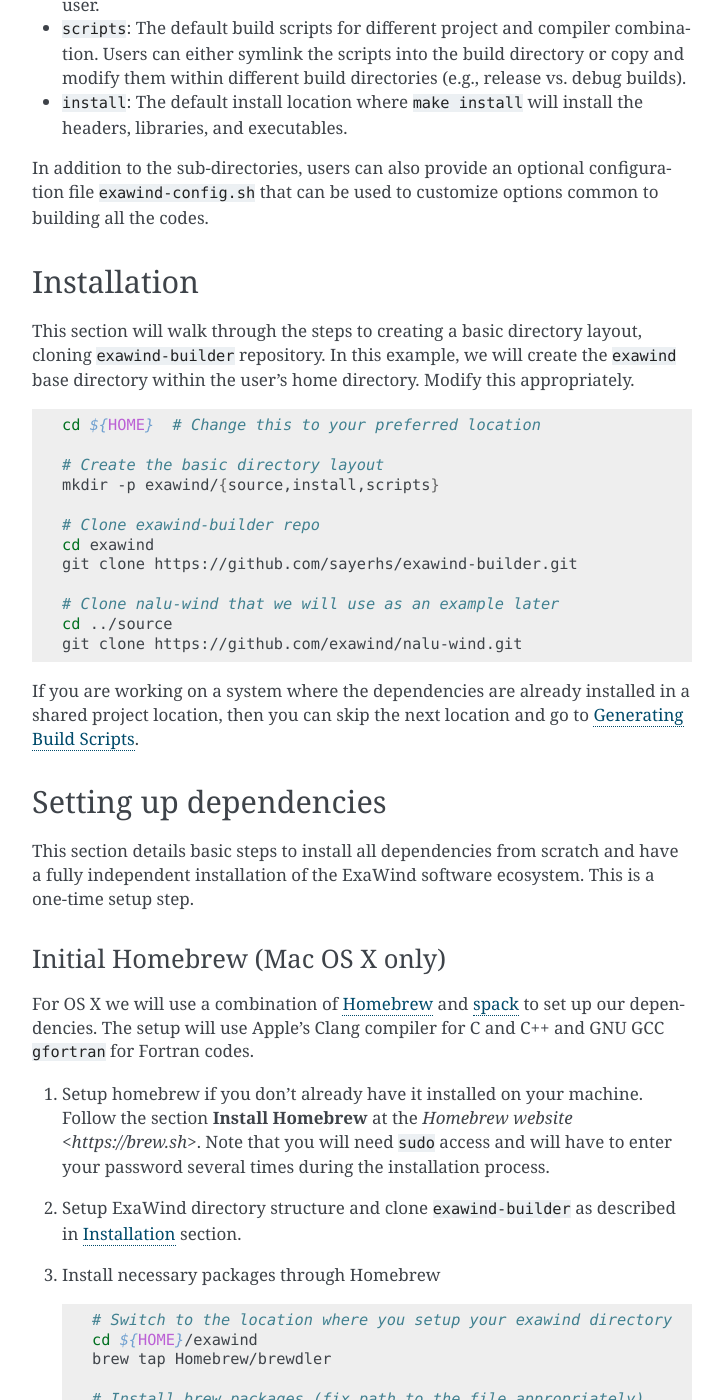
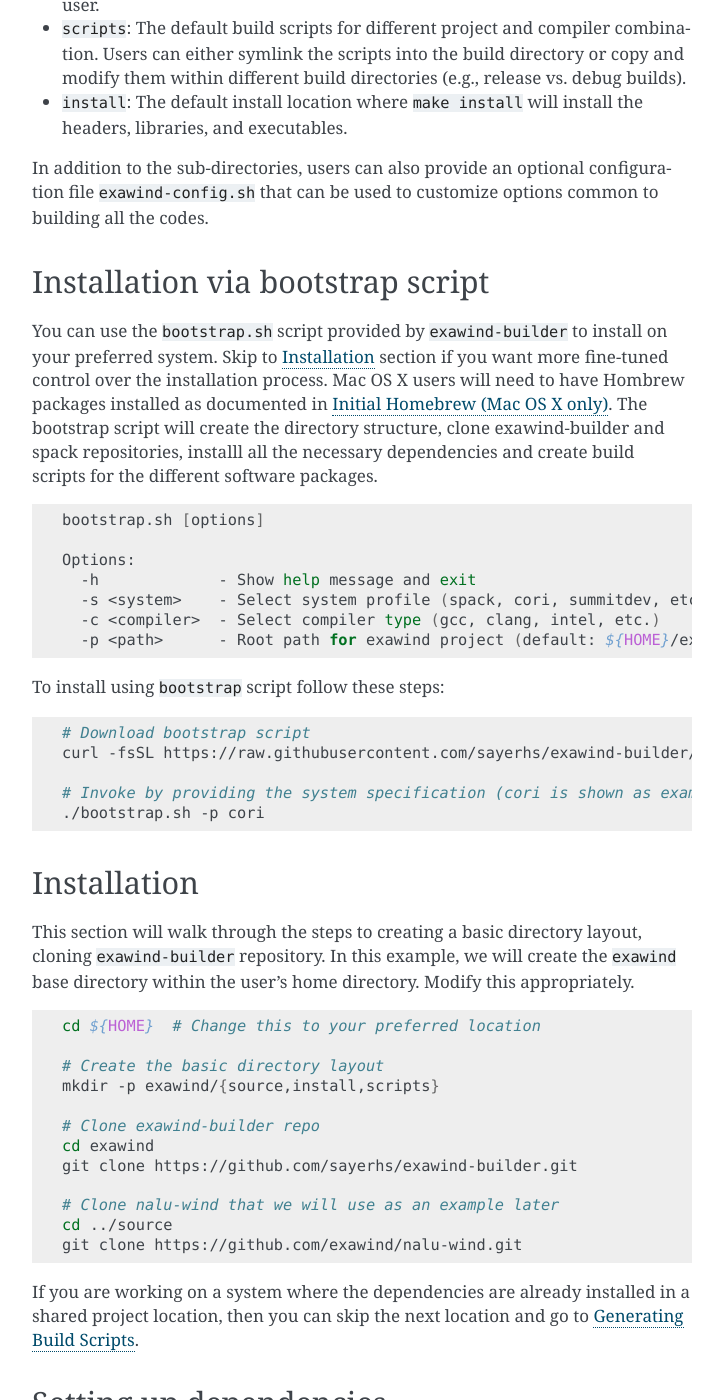
Before and after one commit to Exawind/exawind-builder, a Sphinx documentation site: the page built from doc/source/advanced.rst, in a window 1280 px wide and 1400 px high, scrolled down 841 px. Shown: the whole window, without its empty margins (388-1111 px from the left). Built offline with Sphinx 7.4.7, drawn with Linux system fonts in a browser that asks for light colours; some of the changed text lies outside the part shown.

Commit message:
Update docs for bootstrap script

```diff
--- a/doc/source/advanced.rst
+++ b/doc/source/advanced.rst
@@ -56,6 +56,40 @@
 configuration file :file:`exawind-config.sh` that can be used to customize
 options common to building all the codes.
 
+.. _quick-start:
+
+Installation via bootstrap script
+----------------------------------
+
+You can use the :file:`bootstrap.sh` script provided by ``exawind-builder`` to
+install on your preferred system. Skip to :ref:`installation` section if you
+want more fine-tuned control over the installation process. Mac OS X users will
+need to have Hombrew packages installed as documented in :ref:`homebrew-setup`.
+The bootstrap script will create the directory structure, clone exawind-builder
+and spack repositories, installl all the necessary dependencies and create build
+scripts for the different software packages.
+
+.. code-block:: bash
+
+   bootstrap.sh [options]
+
+   Options:
+     -h             - Show help message and exit
+     -s <system>    - Select system profile (spack, cori, summitdev, etc.)
+     -c <compiler>  - Select compiler type (gcc, clang, intel, etc.)
+     -p <path>      - Root path for exawind project (default: ${HOME}/exawind)
+
+To install using ``bootstrap`` script follow these steps:
+
+.. code-block:: bash
+
+   # Download bootstrap script
+   curl -fsSL https://raw.githubusercontent.com/sayerhs/exawind-builder/master/bootstrap.sh
+
+   # Invoke by providing the system specification (cori is shown as example here)
+   ./bootstrap.sh -p cori
+
+
 .. _installation:
 
 Installation
@@ -92,6 +126,8 @@
 This section details basic steps to install all dependencies from scratch and
 have a fully independent installation of the ExaWind software ecosystem. This is
 a one-time setup step.
+
+.. _homebrew-setup:
 
 Initial Homebrew (Mac OS X only)
 ~~~~~~~~~~~~~~~~~~~~~~~~~~~~~~~~
```
